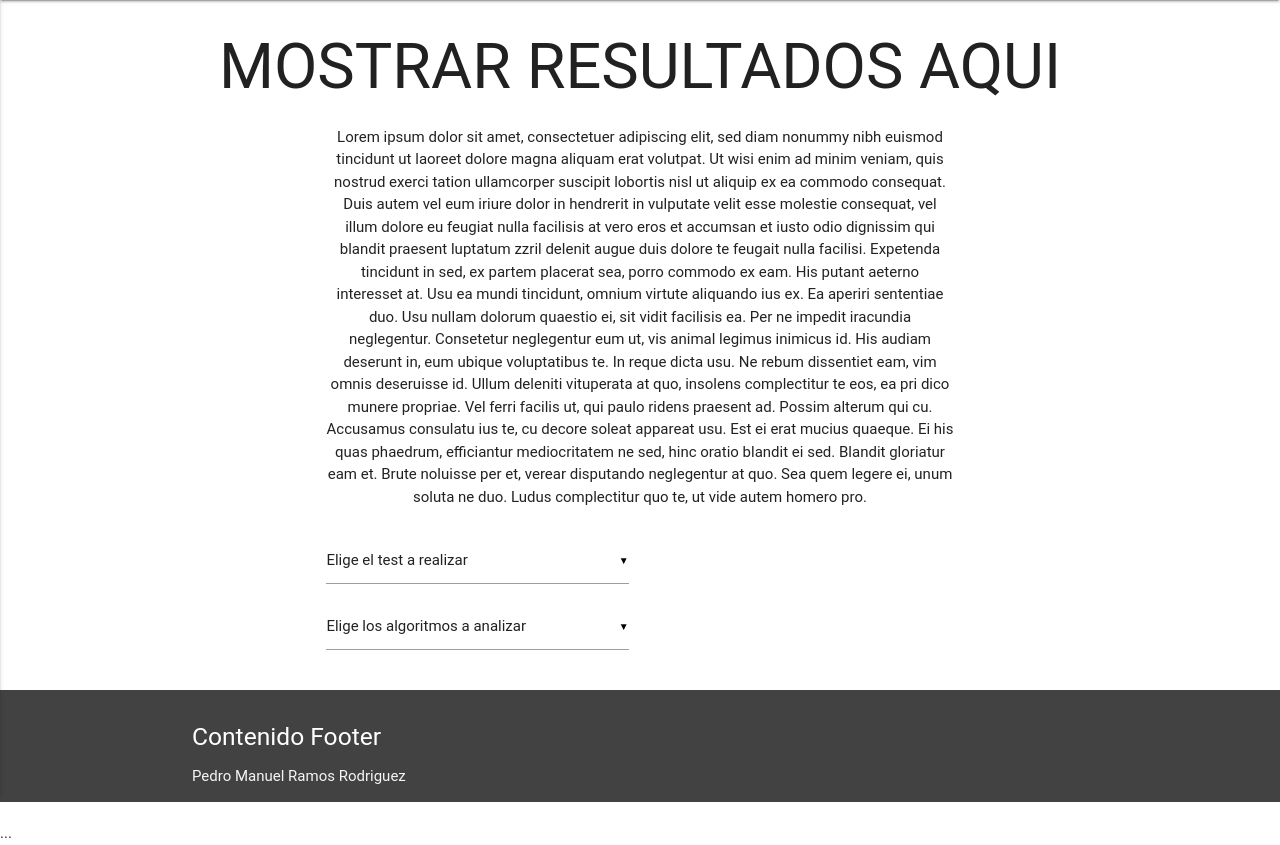
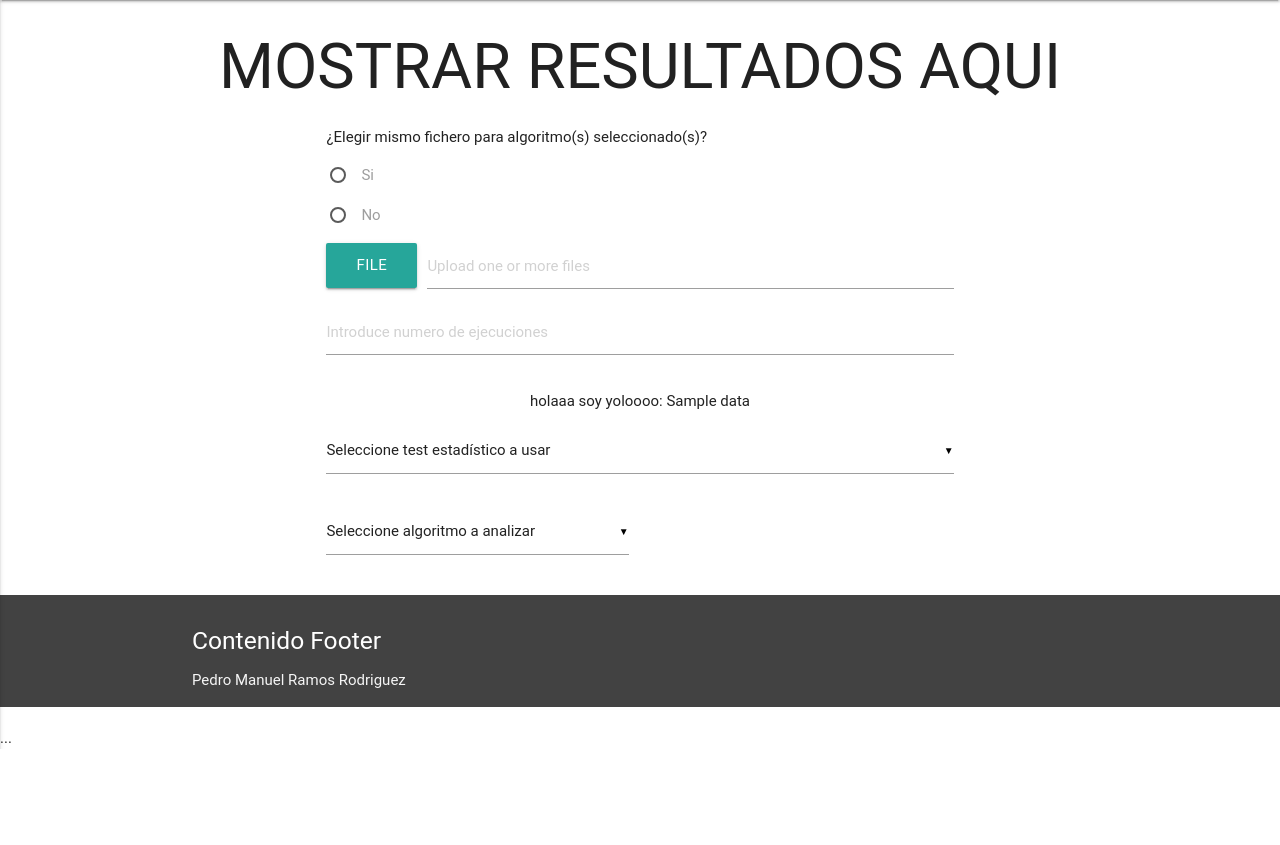
Before and after one commit to PedroRamosRguez/Metanalyze, a Django app: template app/templates/app/index.html in a window 1280 px wide. Shown: the part 64-909 px from the top of the page. After the commit the page ends 813 px from the top, so only its background shows below. Run offline with Django 3.2, Linux system fonts and the light colour scheme; the template is opened without the code that fills it: most values are stand-ins (such as "Sample title", 1, 10 or a date in 2020); some libraries are stand-ins or nearby versions; some web fonts are replaced.

Commit message:
configurado context_procesor y se carga en cualquier template los valores de los json

```diff
--- /dev/null
+++ b/app/algoritmos.json
@@ -0,0 +1,24 @@
+{
+  "algoritmo": [
+    {
+        "id": 1,
+        "value": "Algoritmo1"
+    },
+    {
+        "id": 2,
+        "value": "Algoritmo2"
+    },
+    {
+        "id": 3,
+        "value": "Algoritmo3"
+    },
+    {
+        "id": 4,
+        "value": "Algoritmo4"
+    },
+    {
+        "id": 5,
+        "value": "Algoritmo5"
+    }
+  ]
+}
--- /dev/null
+++ b/app/cargaJsonAlgoritmos.py
@@ -0,0 +1,19 @@
+
+import json
+import os
+
+#cargar json de algoritmos
+def jsonAlgoritmo(request):
+  script_dir = os.path.dirname(__file__)
+  file_path = os.path.join(script_dir, 'algoritmos.json')
+  with open(file_path) as fi:
+    data = json.load(fi)
+    parseJson = json.dumps(data, indent=4,sort_keys=True)
+    print parseJson
+  outputAlgoritmo=[]
+  for item in range(len(data['algoritmo'])):
+   #print 'Current item :', str(data['test'][item]['value'])
+    tipoAlgoritmo= str(data['algoritmo'][item]['value'])
+    print tipoAlgoritmo
+    outputAlgoritmo.append(tipoAlgoritmo)
+  return {'algoritmo':outputAlgoritmo}
--- /dev/null
+++ b/app/cargaJsonTest.py
@@ -0,0 +1,15 @@
+#sirve para pasarle parametros a las templates calculados ejemplo.. pasarle un json
+import json
+import os
+def jsonTest(request):
+  script_dir = os.path.dirname(__file__)
+  file_path = os.path.join(script_dir, 'tests.json')
+  with open(file_path) as fi:
+    data = json.load(fi)
+    parseJson = json.dumps(data, indent=4,sort_keys=True)
+  outputTest=[]
+  for item in range(len(data['test'])):
+   #print 'Current item :', str(data['test'][item]['value'])
+    tipoTest= str(data['test'][item]['value'])
+    outputTest.append(tipoTest)
+  return {'test':outputTest}
--- a/app/templates/app/index.html
+++ b/app/templates/app/index.html
@@ -10,7 +10,7 @@
     <main class="container center">
       <h1 class="center">MOSTRAR RESULTADOS AQUI</h1>
       <div class="container resultados">
-        <p> Lorem ipsum dolor sit amet, consectetuer adipiscing elit, sed diam nonummy nibh euismod
+        <!--<p> Lorem ipsum dolor sit amet, consectetuer adipiscing elit, sed diam nonummy nibh euismod
         tincidunt ut laoreet dolore magna aliquam erat volutpat. Ut wisi enim ad minim veniam, quis
         nostrud exerci tation ullamcorper suscipit lobortis nisl ut aliquip ex ea commodo consequat.
         Duis autem vel eum iriure dolor in hendrerit in vulputate velit esse molestie consequat, vel
@@ -27,23 +27,9 @@
         Est ei erat mucius quaeque. Ei his quas phaedrum, efficiantur mediocritatem ne sed, hinc oratio
         blandit ei sed. Blandit gloriatur eam et. Brute noluisse per et, verear disputando neglegentur at
         quo. Sea quem legere ei, unum soluta ne duo. Ludus complectitur quo te, ut vide autem homero pro.
-        </p>
-        <div class="row" id="bottom">
-          <div class="input-field center col s6">
-            <select>
-              <option value="" disabled selected>Elige el test a realizar</option>
-              {% for i in d %}
-                <option {{i}}>{{i}}</option>
-              {%endfor%}
-            </select>
-            <select multiple>
-              <option value="" disabled selected>Elige los algoritmos a analizar</option>
-              <option value="1">1</option>
-              <option value="2">2</option>
-              <option value="3">3</option>
-            </select>
-          </div>
-        </div>
+        </p>-->
+
+        {% include "app/main.html" %}
       </div>
     </main>
     <footer class="page-footer grey darken-3">
@@ -53,7 +39,7 @@
     <!--Import jQuery before materialize.js-->
     <script type="text/javascript" src="https://code.jquery.com/jquery-2.1.1.min.js"></script>
     <!-- Compiled and minified JavaScript -->
-        <script src="https://cdnjs.cloudflare.com/ajax/libs/materialize/0.97.8/js/materialize.min.js"></script>
+    <script src="https://cdnjs.cloudflare.com/ajax/libs/materialize/0.97.8/js/materialize.min.js"></script>
     <script>
       $(".button-collapse").sideNav();
     </script>
--- /dev/null
+++ b/app/templates/app/main.html
@@ -0,0 +1,45 @@
+<form action="#">
+  <p>¿Elegir mismo fichero para algoritmo(s) seleccionado(s)?</p>
+  <p>
+    <input class="with-gap" name="group1" type="radio" id="Si"  />
+    <label for="Si">Si</label>
+  </p>
+  <p>
+    <input class="with-gap" name="group1" type="radio" id="No"  />
+    <label for="No">No</label>
+  </p>
+</form>
+<form action="#">
+  <div class="file-field input-field">
+    <div class="btn">
+      <span>File</span>
+      <input type="file" multiple>
+    </div>
+    <div class="file-path-wrapper">
+      <input class="file-path validate" type="text" placeholder="Upload one or more files">
+    </div>
+  </div>
+  <input type="text" name="nejecuciones" placeholder="Introduce numero de ejecuciones">
+</form>
+<p> holaaa soy yoloooo: {{data}}</p>
+<select>
+  <option value="" disabled selected>Seleccione test estadístico a usar</option>
+  {% for i in test%}
+    <option {{i}}>{{i}}</option>
+  {%endfor%}
+</select>
+<div class="row">
+  <div class="input-field center col s6">
+    <select multiple>
+      <option value="" disabled selected>Seleccione algoritmo a analizar</option>
+      {% for j in algoritmo%}
+        <option {{j}}>{{j}}</option>
+      {%endfor%}
+    </select>
+  </div>
+</div>
+<script type="text/javascript">
+
+
+
+</script>
--- a/appTFG/settings.py
+++ b/appTFG/settings.py
@@ -64,6 +64,8 @@ TEMPLATES = [
                 'django.template.context_processors.request',
                 'django.contrib.auth.context_processors.auth',
                 'django.contrib.messages.context_processors.messages',
+                'app.cargaJsonTest.jsonTest',
+                'app.cargaJsonAlgoritmos.jsonAlgoritmo',
             ],
         },
     },
```
Also changed, not shown: app/views.py (+3 -90 lines), README.md, app/tests.json (renamed from app/config.json).
